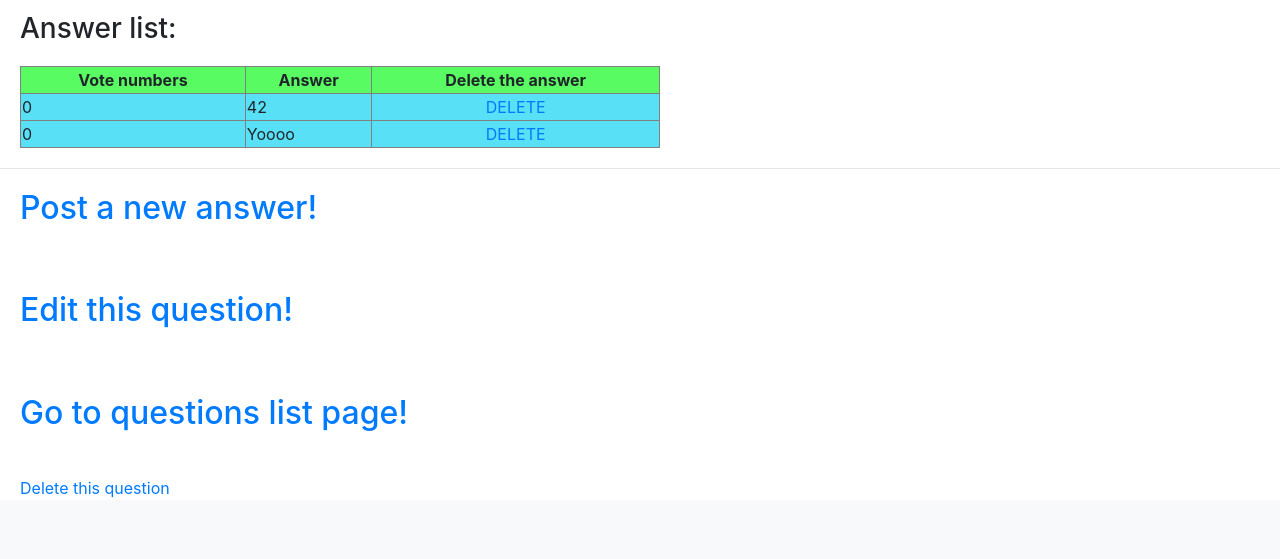
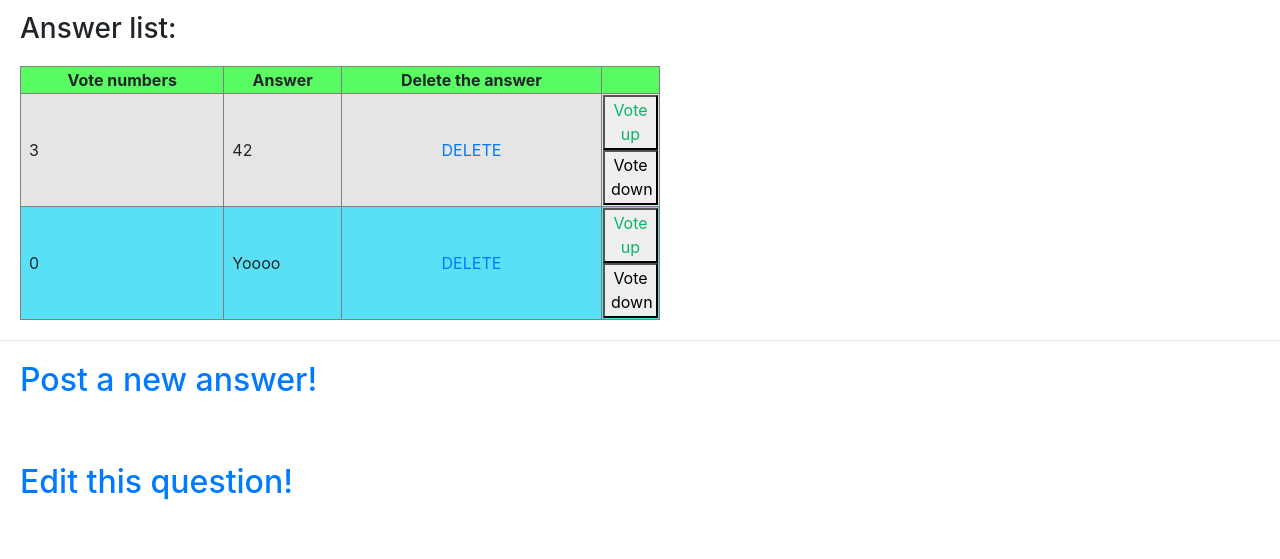
Before and after one commit to damianTrybuszek/Ask-Mate, a Flask app: page /question/7 in a window 1280 px wide. Shown: the part 400-959 px from the top of the page. Before the commit the page ends 897 px from the top, so only its background shows below. Run offline with Flask 2, Linux system fonts and the light colour scheme; some libraries are stand-ins or nearby versions.

Commit message:
Vote on answers implemented. Bubble sort bug fixed and the function moved into the util.py.

```diff
--- a/data_handling.py
+++ b/data_handling.py
@@ -112,12 +112,7 @@ def save_question(new_question_input):
         writer.writerow(new_question_input)
 
 
-def bubble_sort(numbers):
-    n = len(numbers)
-    for i in range(n-1):
-        for j in range(n-i-1):
-            if numbers[j][0] > numbers[j+1][0]:
-                numbers[j], numbers[j+1] = numbers[j+1], numbers[j]
+
 
 
 def get_max_id(iterable_of_dicts):
@@ -162,3 +157,21 @@ def question_vote_down(question):
             temp_vote_number = int(element["vote_number"]) - 1
             element["vote_number"] = str(temp_vote_number)
     file_overwrite(questions_list, headers, DATA_FILE_PATH_QUESTIONS)
+
+def answer_vote_up(answer):
+    answers_list = get_answers()
+    headers = get_headers_answers()
+    for element in answers_list:
+        if element['id'] == answer['id']:
+            temp_vote_number = int(element["vote_number"]) + 1
+            element["vote_number"] = str(temp_vote_number)
+    file_overwrite(answers_list, headers, DATA_FILE_PATH_ANSWERS)
+
+def answer_vote_down(answer):
+    answers_list = get_answers()
+    headers = get_headers_answers()
+    for element in answers_list:
+        if element['id'] == answer['id']:
+            temp_vote_number = int(element["vote_number"]) - 1
+            element["vote_number"] = str(temp_vote_number)
+    file_overwrite(answers_list, headers, DATA_FILE_PATH_ANSWERS)
--- a/sample_data/answer.csv
+++ b/sample_data/answer.csv
@@ -1,4 +1,9 @@
 id,submission_time,vote_number,question_id,message,image
 2,1621181980,0,2,IDK lol,
-3,1621184832,0,7,42,
+3,1621184832,3,7,42,
 4,1621185202,0,7,Yoooo,
+5,1621194002,4,5,"Hello
+hehe",
+6,1621194013,5,5,Hey!,
+7,1621194021,4,5,Yo,
+8,1621194052,28,5,sadfasdfasdfa,
--- a/sample_data/question.csv
+++ b/sample_data/question.csv
@@ -1,6 +1,6 @@
 id,submission_time,view_number,vote_number,title,message,image
 1,1493368154,29,7,How to make lists in Python?,"I am totally new to this, any hints?",
-2,1493068124,15,9,Wordpress loading multiple jQuery Versions,"I developed a plugin that uses the jquery booklet plugin (http://builtbywill.com/booklet/#/) this plugin binds a function to $ so I cann call $('.myBook').booklet();
+2,1493068124,15,10,Wordpress loading multiple jQuery Versions,"I developed a plugin that uses the jquery booklet plugin (http://builtbywill.com/booklet/#/) this plugin binds a function to $ so I cann call $('.myBook').booklet();
 
 I could easy managing the loading order with wp_enqueue_script so first I load jquery then I load booklet so everything is fine.
 
@@ -12,9 +12,9 @@ app.js (bundled file with webpack, including jquery)",images/image1.png
 3,1493015432,1364,57,Drawing canvas with an image picked with Cordova Camera Plugin,"I'm getting an image from device and drawing a canvas with filters using Pixi JS. It works all well using computer to get an image. But when I'm on IOS, it throws errors such as cross origin issue, or that I'm trying to use an unknown format.
 
 This is the code I'm using to draw the image (that works on web/desktop but not cordova built ios app)",
-4,1621164064,0,0,Completely testable question nr 4 CHANGED,"This is just a test messsage
+4,1621164064,0,1,Completely testable question nr 4 CHANGED,"This is just a test messsage
 
 CHANGED AGAIN",
 5,1621172975,0,-3,Hello,Testity test test,
 6,1621183506,0,1,New question,How to change that bulb?,
-7,1621184419,0,3,Question,What is the meaning of life?,
+7,1621184419,0,4,Question,What is the meaning of life?,
--- a/server.py
+++ b/server.py
@@ -18,40 +18,12 @@ def list():
 
     return render_template("list.html", question_list=question_list, headers=headers)
 
-
 @app.route("/question/<question_id>")
 def display(question_id):
-    question_list = data_handling.get_questions()
-    answer_list = data_handling.get_answers()
-    headers = data_handling.get_headers_questions()
-    answers_to_questions = []
-    if question_id:
-        question_to_display = "0"
-        for question in question_list:
-            if question["id"] == question_id:
-                question_to_display = question
-        headers = data_handling.get_headers_questions()
-
-    if question_id != 0:
-        final_answer_list = []
-        for answer in answer_list:
-            if answer["question_id"] == question_id:
-                # temp_list = [answer["vote_number"], answer["message"], answer['id']]
-                answers_to_questions.append(answer)
-
-        if len(answers_to_questions) > 0:
-            temp_order_list = []
-            for answer in answers_to_questions:
-                temp_order_list.append(int(answer['id']))
-            # data_handling.bubble_sort(temp_order_list)
-            for ids in temp_order_list:
-                for answer in answers_to_questions:
-                    if answer['id'] == str(ids):
-                        final_answer_list.append(answer)
+    question_to_display, headers = util.get_questions_to_display(question_id)
+    final_answer_list = util.get_answer_to_display(question_id)
 
     return render_template("display.html", question=question_to_display, answers=final_answer_list, headers=headers)
-
-
 
 @app.route("/add_question", methods=["POST", "GET"])
 def add_question():
@@ -125,6 +97,22 @@ def questions_vote_down(question_id):
             data_handling.question_vote_down(question)
     return redirect("/list")
 
+@app.route("/answer/<answer_id>/vote_up", methods=["GET", "POST"])
+def answers_vote_up(answer_id):
+    answer = data_handling.get_answer_by_id(answer_id)
+    if request.method == "POST":
+        if 'vote_up' in request.form:
+            data_handling.answer_vote_up(answer)
+    return redirect("/list")
+
+@app.route("/answer/<answer_id>/vote_down", methods=["GET", "POST"])
+def answers_vote_down(answer_id):
+    answer = data_handling.get_answer_by_id(answer_id)
+    if request.method == "POST":
+        if 'vote_down' in request.form:
+            data_handling.answer_vote_down(answer)
+    return redirect("/list")
+
 
 if __name__ == "__main__":
     app.run(debug=True)
--- a/templates/display.html
+++ b/templates/display.html
@@ -16,17 +16,22 @@
         <hr>
             {% if answers|length > 0 %}
                 <h3 class="header">Answer list: </h3>
-                <table class="table__general" border="1px">
-                    <tr>
-                        <th class="table__header">Vote numbers</th>
-                        <th class="table__header">Answer</th>
-                        <th class="table__header">Delete the answer</th>
+                <table border="1px" class="table__general">
+                    <tr class="table__header">
+                        <th>Vote numbers</th>
+                        <th>Answer</th>
+                        <th>Delete the answer</th>
+                        <th></th>
                     </tr>
                     {% for answer in answers %}
-                        <tr>
-                            <td>{{answer['vote_number']}}</td>
-                            <td>{{answer['message']}}</td>
-                            <td align="center"><a href="/answer/{{ answer['id'] }}/delete">DELETE</a></td>
+                        <tr class="table__row">
+                            <td class="table__cell">{{answer['vote_number']}}</td>
+                            <td class="table__cell">{{answer['message']}}</td>
+                            <td align="center", class="table__cell"><a href="/answer/{{ answer['question_id'] }}/delete">DELETE</a></td>
+                            <td width="1%"><form action="/answer/{{ answer['id'] }}/vote_up" method="POST">
+                            <button class="voteup__button" onclick="alert('Thank you! You have up-voted the answer!')" type="submit" name="vote_up">Vote up</button></form>
+                            <form action="/answer/{{ answer['id'] }}/vote_down" method="POST">
+                            <button class="votedown__button" onclick="alert('Thank you! You have down-voted the answer!')" type="submit" name="vote_down">Vote down</button></form></td>
                         </tr>
                     {% endfor %}
                 </table>
--- a/util.py
+++ b/util.py
@@ -41,3 +41,41 @@ def question_vote_up(question):
 def question_vote_down(question):
     temp_vote_number = int(question["vote_number"]) - 1
     question["vote_number"] = str(temp_vote_number)
+
+def get_questions_to_display(question_id):
+    question_list = data_handling.get_questions()
+    if question_id:
+        question_to_display = "0"
+        for question in question_list:
+            if question["id"] == question_id:
+                question_to_display = question
+        headers = data_handling.get_headers_questions()
+    return question_to_display, headers
+
+def get_answer_to_display(question_id):
+    answers_to_questions = []
+    answer_list = data_handling.get_answers()
+    if question_id != 0:
+        final_answer_list = []
+        for answer in answer_list:
+            if answer["question_id"] == question_id:
+                # temp_list = [answer["vote_number"], answer["message"], answer['id']]
+                answers_to_questions.append(answer)
+
+        if len(answers_to_questions) > 0:
+            temp_order_list = []
+            for answer in answers_to_questions:
+                temp_order_list.append(int(answer['vote_number']))
+            bubble_sort(temp_order_list)
+            for votes in temp_order_list:
+                for answer in answers_to_questions:
+                    if answer['vote_number'] == str(votes):
+                        final_answer_list.append(answer)
+    return final_answer_list
+
+def bubble_sort(numbers):
+    n = len(numbers)
+    for i in range(n-1):
+        for j in range(n-i-1):
+            if numbers[j] < numbers[j+1]:
+                numbers[j], numbers[j+1] = numbers[j+1], numbers[j]
```
